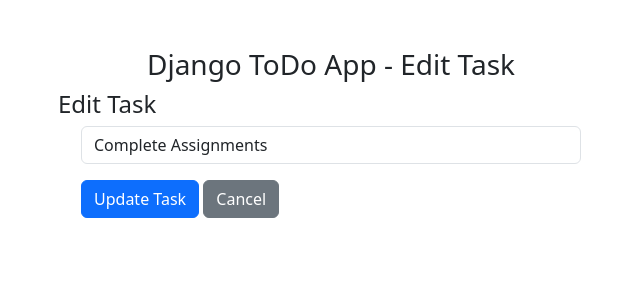
After one commit to HardikBakhatriya/TODO-APP, a Django app: page /todo/edit_task/1/ in a window 1280 px wide. The commit adds this page. Shown: the top 300 px of the page, without its empty margins (309-949 px from the left). Run offline with Django 5.2, Linux system fonts and the light colour scheme; data comes from the database, SQL or seed files in the repository; both versions use the stored data as it was after the commit.

Commit message:
todo app final

```diff
--- /dev/null
+++ b/templates/edit_task.html
@@ -0,0 +1,30 @@
+<!DOCTYPE html>
+<html lang="en">
+<head>
+    <meta charset="UTF-8">
+    <meta name="viewport" content="width=device-width, initial-scale=1.0">
+    <title>Edit Task-Django TODO App</title>
+    <!-- Bootstrap -->
+    <link href="https://cdn.jsdelivr.net/npm/bootstrap@5.3.0-alpha1/dist/css/bootstrap.min.css" rel="stylesheet" integrity="sha384-GLhlTQ8iRABdZLl6O3oVMWSktQOp6b7In1Zl3/Jr59b6EGGoI1aFkw7cmDA6j6gD" crossorigin="anonymous">
+    <script src="https://cdn.jsdelivr.net/npm/bootstrap@5.3.0-alpha1/dist/js/bootstrap.bundle.min.js" integrity="sha384-w76AqPfDkMBDXo30jS1Sgez6pr3x5MlQ1ZAGC+nuZB+EYdgRZgiwxhTBTkF7CXvN" crossorigin="anonymous"></script>
+    <!-- Font Awesome Icons -->
+    <link rel="stylesheet" href="https://cdnjs.cloudflare.com/ajax/libs/font-awesome/4.7.0/css/font-awesome.min.css">
+</head>
+<body>
+    <div class="container">
+        <h3 class="pt-5 text-center">Django ToDo App - Edit Task</h3>
+        <div class="row">
+            <div class="col-md-6 col-lg-6 offset-md-3 offset-lg-3">
+                <h4>Edit Task</h4>
+                <form action="{%url 'edit_task' get_task.pk%}" method="POST" style="width: 500px; margin: auto;">
+                    {% csrf_token %}
+                    <div class="mb-3">
+                        <input type="text" name="task" value="{{ get_task.task }}" class="form-control" >
+                    </div>
+                    <button type="submit" class="btn btn-primary">Update Task</button>
+                    <a href="{%url 'home'%}" class="btn btn-secondary">Cancel</a>
+                </form>
+            </div>
+        </div>
+</body>
+</html>
--- a/todo/urls.py
+++ b/todo/urls.py
@@ -3,5 +3,14 @@ from . import views
 from django.urls import path
 
 urlpatterns = [
+    #Add Task
     path('addTask/',views.addTask,name='addTask'),
+    #Mark as done
+    path('mark_as_done/<int:pk>/',views.mark_as_done,name='mark_as_done'),
+    #Mark as undone
+    path('mark_as_undone/<int:pk>/',views.mark_as_undone,name='mark_as_undone'),
+    #Edit Task
+    path('edit_task/<int:pk>/',views.edit_task,name='edit_task'),
+    #Delete Task
+    path('delete_task/<int:pk>/',views.delete_task,name='delete_task')
 ]
--- a/todo/views.py
+++ b/todo/views.py
@@ -1,6 +1,5 @@
 from django.http import HttpResponse
-from django.shortcuts import redirect, render
-
+from django.shortcuts import get_object_or_404, redirect, render
 from todo.models import Task
 
 
@@ -9,3 +8,33 @@ def addTask(request):
     task = request.POST['task']
     Task.objects.create(task=task)
     return redirect('home')
+
+def mark_as_done(request,pk):
+    task=get_object_or_404(Task,pk=pk)
+    task.is_completed=True
+    task.save()
+    return redirect('home')
+
+def mark_as_undone(request,pk):
+    task=get_object_or_404(Task,pk=pk)
+    task.is_completed=False
+    task.save()
+    return redirect('home')
+
+def edit_task(request,pk):
+    get_task=get_object_or_404(Task,pk=pk)
+    if request.method == 'POST':
+        new_task=request.POST['task']
+        get_task.task=new_task
+        get_task.save()
+        return redirect('home')
+    else:
+        context={
+            'get_task':get_task,
+        }
+        return render(request,'edit_task.html',context)
+
+def delete_task(request,pk):
+    task=get_object_or_404(Task,pk=pk)
+    task.delete()
+    return redirect('home')
--- a/todo_main/views.py
+++ b/todo_main/views.py
@@ -4,8 +4,10 @@ from todo.models import Task
 
 def home(request):
     tasks = Task.objects.filter(is_completed=False).order_by('-updated_at')
-    # print(tasks)
+    completed_tasks = Task.objects.filter(is_completed=True).order_by('-updated_at')
+    # print(completed_tasks)
     context={
         'tasks':tasks,
+        'completed_tasks':completed_tasks
     }
     return render(request, 'home.html',context)
```
Also changed, not shown: templates/home.html (+14 -8 lines), db.sqlite3.
